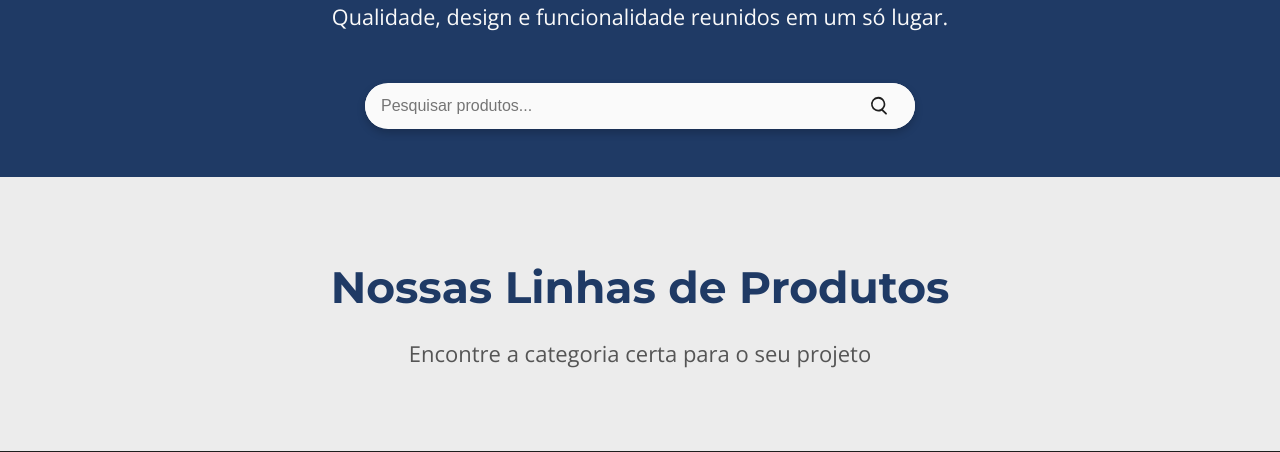
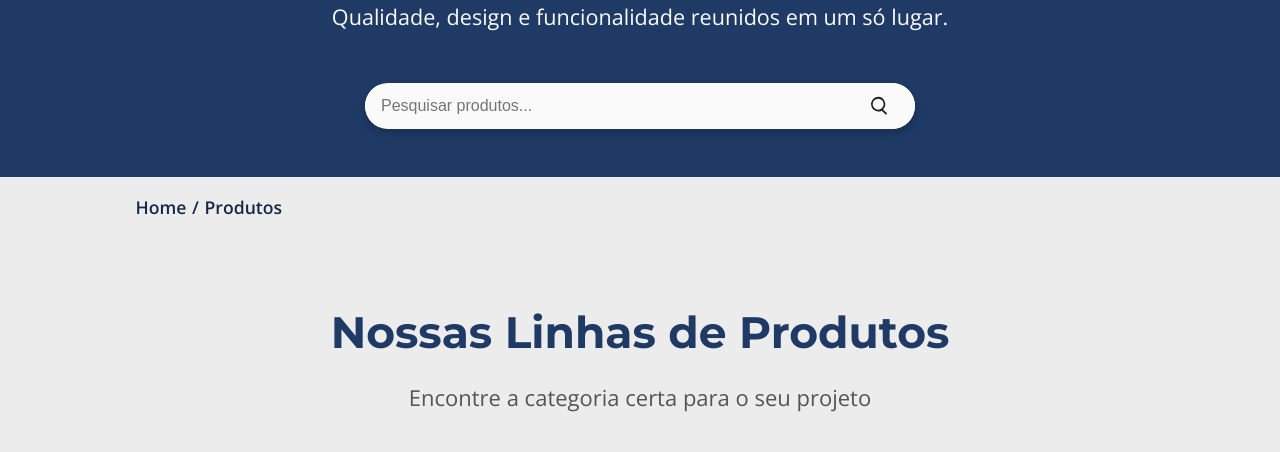
Before and after one commit to tenoriopedro/web-project, a Django app: page /produtos/ in a window 1280 px wide. Shown: the part 259-711 px from the top of the page. Run offline with Django 5.2, Linux system fonts and the light colour scheme; data that the repository does not hold is empty.

Commit message:
Implementing breadcrumbs in HTML.

```diff
--- a/djangoweb/products/templates/products/detail_product.html
+++ b/djangoweb/products/templates/products/detail_product.html
@@ -4,6 +4,10 @@
 {% block content %}
 
     {% include "website/partials/_hero-content.html" %}
+
+    <div class="content-products">
+        {% include "website/partials/_breadcrumbs.html" %}
+    </div>
 
     <div class="content">
 
--- a/djangoweb/products/templates/products/index.html
+++ b/djangoweb/products/templates/products/index.html
@@ -3,6 +3,9 @@
 {% block content %}
     {% include "website/partials/_hero-content.html" %}
 
+    <div class="content-products">
+        {% include "website/partials/_breadcrumbs.html" %}
+    </div>
     <section class="categories">
         <h2 class="categories-title">Nossas Linhas de Produtos</h2>
         <p class="categories-subtitle">
--- a/djangoweb/products/templates/products/list_products.html
+++ b/djangoweb/products/templates/products/list_products.html
@@ -5,6 +5,9 @@
 
     {% include "website/partials/_hero-content.html" %}
 
+    <div class="content-products">
+        {% include "website/partials/_breadcrumbs.html" %}
+    </div>
     <div class="content">
 
         <div class="list-product container">
--- a/djangoweb/products/views.py
+++ b/djangoweb/products/views.py
@@ -2,21 +2,26 @@ from django.views.generic import TemplateView, ListView, DetailView
 from .models import Products, ProductsSetup
 from django.shortcuts import get_object_or_404, render
 from django.db.models import Q
+from django.urls import reverse
+from utils.mixins import BreadcrumbsMixin
 
 
-class ProductsIndexView(TemplateView):
+class ProductsIndexView(BreadcrumbsMixin, TemplateView):
     template_name = 'products/index.html'
 
     def get_context_data(self, **kwargs):
-        categories = ProductsSetup.objects.all()
-        context = {
-            'categories': categories
-        }
 
+        context = super().get_context_data(**kwargs)
+        context["categories"] = ProductsSetup.objects.all()
         return context
 
+    def get_breadcrumbs(self):
+        return [
+            {"name": "Home", "url": reverse("website:home")},
+            {"name": "Produtos", "url": reverse("products:index")},
+        ]
 
-class ProductsListView(ListView):
+class ProductsListView(BreadcrumbsMixin, ListView):
     model = Products
     template_name = 'products/list_products.html'
     context_object_name = 'products'
@@ -25,10 +30,10 @@ class ProductsListView(ListView):
 
     def get_queryset(self):
         category_slug = self.kwargs['slug_category']
-        category = ProductsSetup.objects.get(slug_category=category_slug)
+        self.category = ProductsSetup.objects.get(slug_category=category_slug)
 
         queryset = Products.objects.filter(
-            product_type=category
+            product_type=self.category
         )
 
         order = self.request.GET.get('order', 'name')
@@ -40,20 +45,23 @@ class ProductsListView(ListView):
     def get_context_data(self, **kwargs):
 
         context = super().get_context_data(**kwargs)
-        slug_category = self.kwargs.get('slug_category')
-        name_category = ProductsSetup.objects.get(
-            slug_category=slug_category
-        )
 
         context['current_order'] = self.request.GET.get('order', 'name')
-        context['slug_category'] = slug_category
-        context['name_category'] = name_category
+        context['slug_category'] = self.category.slug_category
+        context['name_category'] = self.category
         context["is_search"] = False
 
         return context
 
+    def get_breadcrumbs(self):
+        return [
+            {"name": "Home", "url": reverse("website:home")},
+            {"name": "Produtos", "url": reverse("products:index")},
+            {"name": self.category.product_type.text, "url": self.category.get_absolute_url()},
+        ]
 
-class ProductDetailView(DetailView):
+
+class ProductDetailView(BreadcrumbsMixin, DetailView):
     model = Products
     template_name = 'products/detail_product.html'
     context_object_name = 'products'
@@ -82,6 +90,16 @@ class ProductDetailView(DetailView):
         context["product"] = product
 
         return context
+
+    def get_breadcrumbs(self):
+        product = self.get_object()
+        category = product.product_type
+        return [
+            {"name": "Home", "url": reverse("website:home")},
+            {"name": "Produtos", "url": reverse("products:index")},
+            {"name": category, "url": category.get_absolute_url()},
+            {"name": product.name, "url": product.get_absolute_url()},
+        ]
 
 
 class ProductsSearchView(ListView):
--- /dev/null
+++ b/djangoweb/utils/mixins.py
@@ -0,0 +1,28 @@
+from django.urls import reverse
+
+
+# Para as CBVs
+class BreadcrumbsMixin:
+
+    breadcrumbs = []
+
+    def get_breadcrumbs(self):
+        return self.breadcrumbs
+
+    def get_context_data(self, **kwargs):
+        context = super().get_context_data(**kwargs)
+        context["breadcrumbs"] = self.get_breadcrumbs()
+
+        return context
+
+
+# Para as function view
+def get_website_breadcrumbs(extra=None):
+
+    breadcrumbs = [
+        {"name": "Home", "url": reverse("website:home")},
+    ]
+    if extra:
+        breadcrumbs.extend(extra)
+
+    return breadcrumbs
--- a/djangoweb/website/static/website/css/style.css
+++ b/djangoweb/website/static/website/css/style.css
@@ -1250,7 +1250,6 @@ a {
     align-items: center;
     background-color: var(--color-light);
     padding: 40px 20px;
-    margin-top: 100px;
     min-height: 70vh;
 }
 
@@ -1425,7 +1424,6 @@ a {
 .main-content{
     background: var(--color-light);
     opacity: 0.8;
-    padding-top: 50px;
 }
 
 .about-page {
@@ -1435,7 +1433,6 @@ a {
     color: var(--color-dark);
     font-size: 1.125rem;
     line-height: 1.7;
-    margin-top: 3rem;
     font-weight: 900;
 }
 
@@ -1732,7 +1729,7 @@ a {
 
 /* ------ MAIN CLASSES ------*/
 .content {
-    background: var(--color-white);
+    background: var(--color-light);
 }
 
 .list-product {
@@ -1772,7 +1769,7 @@ a {
 .product-list-card {
     display: flex;
     flex-direction: column;
-    background: var(--color-white);
+    background: var(--color-light);
     margin-bottom: 2.5rem;
     padding: 3px;
     border: 1px solid transparent;
@@ -2141,7 +2138,7 @@ a {
 .product-detail-container {
     margin: 0 auto;
     padding: 2.5rem 0;
-    background: var(--color-white);
+    background: var(--color-light);
 }
 
 .product-detail-main {
@@ -2435,6 +2432,50 @@ a {
 
 /* ---------------- FINISH TEMPLATE DETAIL PRODUCTS ---------------- */
 
+
+/* ################# PARTIAL _BREADCRUMBS ################### */
+
+.content-who-are {
+    background-color: var(--color-light);
+    margin-top: 100px;
+    opacity: 0.8;
+}
+
+.content-contacts {
+    background-color: var(--color-light);
+    padding: 0 0 0 2rem;
+}
+
+.content-success {
+    background-color: var(--color-light);
+    margin-top: 100px;
+}
+
+.content-products {
+    background-color: var(--color-light);
+}
+
+.breadcrumb {
+    margin: 0;
+    display: flex;
+    flex-direction: row;
+    font-size: 1.1rem;
+    color: var(--color-primary-dark);
+    padding: 1rem 0 0;
+    font-weight: bold;
+}
+
+.breadcrumb li {
+    display: flex;
+    align-items: center;
+    padding: 0 .35rem;
+}
+
+@media (max-width: 768px){
+    .breadcrumb {
+        font-size: .9rem
+    }
+}
 
 
 /* ###### SECTION TEMPORARY ###### */
--- a/djangoweb/website/templates/website/pages/contacts.html
+++ b/djangoweb/website/templates/website/pages/contacts.html
@@ -11,7 +11,9 @@
 
     </section>
 
-
+    <div class="content-contacts">
+        {% include "website/partials/_breadcrumbs.html" %}
+    </div>
 
     <section class="contact-section">
 
--- a/djangoweb/website/templates/website/pages/success_form.html
+++ b/djangoweb/website/templates/website/pages/success_form.html
@@ -1,6 +1,10 @@
 {% extends "website/base.html" %}
 
 {% block content %}
+
+    <div class="content-success">
+        {% include "website/partials/_breadcrumbs.html" %}
+    </div>
 
     <section class="success-section">
 
--- a/djangoweb/website/templates/website/pages/who_we_are.html
+++ b/djangoweb/website/templates/website/pages/who_we_are.html
@@ -2,6 +2,10 @@
 {% load static %}
 
 {% block content %}
+
+    <div class="content-who-are">
+        {% include "website/partials/_breadcrumbs.html" %}
+    </div>
 
     <section class="main-content">
 
--- /dev/null
+++ b/djangoweb/website/templates/website/partials/_breadcrumbs.html
@@ -0,0 +1,16 @@
+<nav class="container" aria-label="breadcrumb">
+    <ol class="breadcrumb">
+        {% for item in breadcrumbs %}
+            {% if forloop.last %}
+                <li class="active">{{ item.name }}</li>
+            {% else %}
+                <li>
+                    <a href="{{ item.url }}">
+                        {{ item.name }}
+                    </a>
+                </li>
+                /
+            {% endif %}
+        {% endfor %}
+    </ol>
+</nav>
```
Also changed, not shown: djangoweb/products/models.py (+7 -1 lines), djangoweb/utils/save_check.py (+0 -10 lines), djangoweb/website/views.py (+25 -2 lines).
